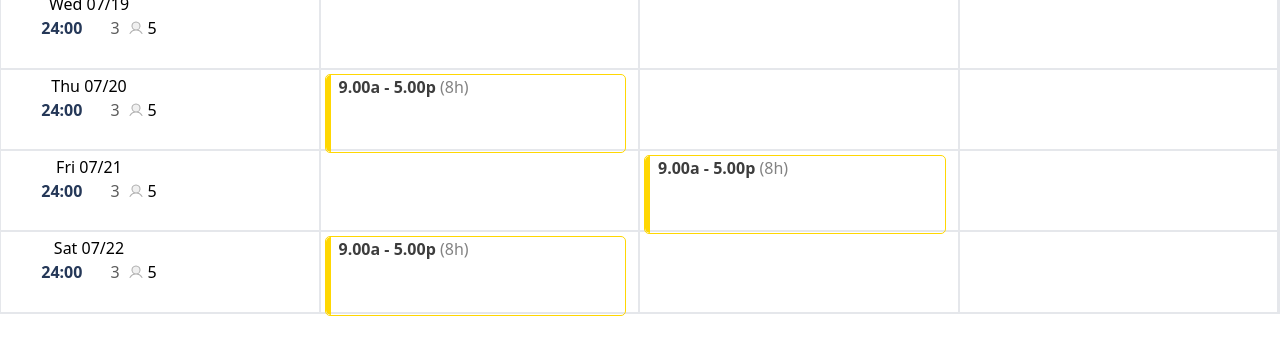
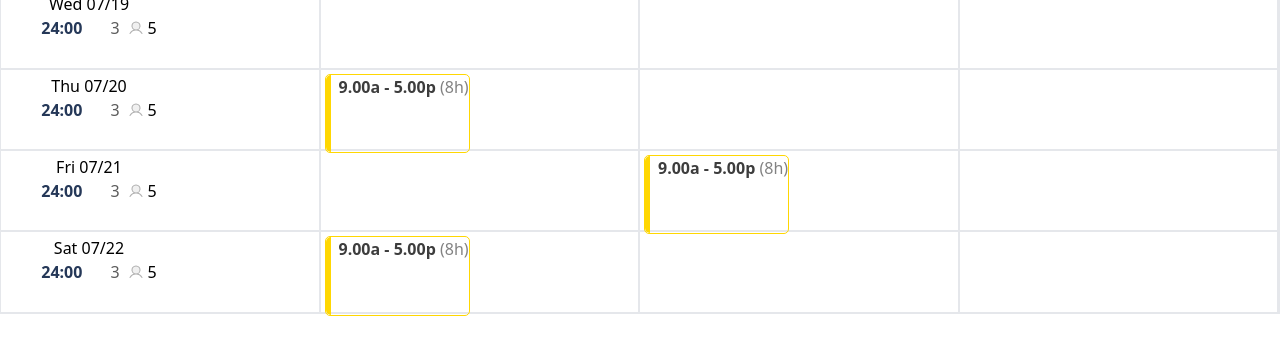
Before and after one commit to KNS786/Calender-drag-and-drop, a React (Vite) app: page /home in a window 1280 px wide. Shown: the part 414-768 px from the top of the page. Built offline with nearby package versions, Linux system fonts and the light colour scheme; some icons are missing.

Commit message:
fix: added drag and drop

```diff
--- a/src/pages/Home.tsx
+++ b/src/pages/Home.tsx
@@ -4,6 +4,7 @@ import clsx from "clsx"
 import dayjs from "dayjs"
 import ExploreContainer from "../components/ExploreContainer"
 import {Icon} from "@iconify/react"
+import {DragDropContext, Droppable, Draggable} from "react-beautiful-dnd"
 
 interface IDateRange {
   startDate: string
@@ -177,28 +178,49 @@ const Home: React.FC = () => {
     return (
       <div className="flex w-full h-[90%]">
         <div className="flex flex-col w-full ">
+          <DragDropContext
+            onDragEnd={(result: any) => {
+              console.log("result :::", result)
+            }}
+          >
             {dates.map((datesValue: any, row: number) => {
               return (
-              <div key={row} className="flex  border border-t-0 border-b-2 h-[30%]">
+                <Droppable key={`layer-${row}`} droppableId={`layer-${row}`}>
+                  {(provided) => (
+                    <div {...provided.droppableProps} ref={provided.innerRef} className="flex  border border-t-0 border-b-2 h-[30%]">
                       {employees.map((empValue: any, col: number) => {
                         return (
-                    <div key={col} className={clsx("flex border  border-l-0  border-r-2 border-b-0 w-[50%]", {"border-t-2": row === 0, "border-t-0": row > 0})}>
+                          <div key={`row-${col}`} className={clsx("flex border  border-l-0  border-r-2 border-b-0 w-[50%]", {"border-t-2": row === 0, "border-t-0": row > 0})}>
                             {row === 0 && col === 0 && <ViewByEmployees />}
                             {row === 0 && col > 0 && <EmployeeCard {...empValue} />}
                             {row > 0 && col === 0 && <DateList {...datesValue} />}
                             {row > 0 && col > 0 && (
                               <>
                                 {empValue.dates.map((employeeDate: string, index: number) => {
-                            return <ShiftCard key={index} employeeDate={dayjs(employeeDate).format("YYYY-MM-DD")} datesDate={dayjs(datesValue.date).format("YYYY-MM-DD")} />
+                                  const cardPosition = `'{"cardIndex":${index},"row":${row},"col":${col}}'`
+
+                                  return (
+                                    <Draggable key={cardPosition} draggableId={cardPosition} index={index}>
+                                      {(provided) => (
+                                        <div {...provided.draggableProps} {...provided.dragHandleProps} ref={provided.innerRef} className="flex">
+                                          <ShiftCard key={index} employeeDate={dayjs(employeeDate).format("YYYY-MM-DD")} datesDate={dayjs(datesValue.date).format("YYYY-MM-DD")} />
+                                        </div>
+                                      )}
+                                    </Draggable>
+                                  )
                                 })}
                               </>
                             )}
                           </div>
                         )
                       })}
+                      {provided.placeholder}
                     </div>
+                  )}
+                </Droppable>
               )
             })}
+          </DragDropContext>
         </div>
       </div>
     )
--- a/src/pages/drag-drop.tsx
+++ b/src/pages/drag-drop.tsx
@@ -17,6 +17,7 @@ const DragAndDrop: React.Fc = () => {
   }
 
   const handleReOrderTable = (result: any) => {
+    console.log("result ::", result)
     const {source, destination} = result
     const data = Array.from(table)
     const [item] = data.splice(source.index, 1)
```
Lines whose indentation alone changed are shown as unchanged.
